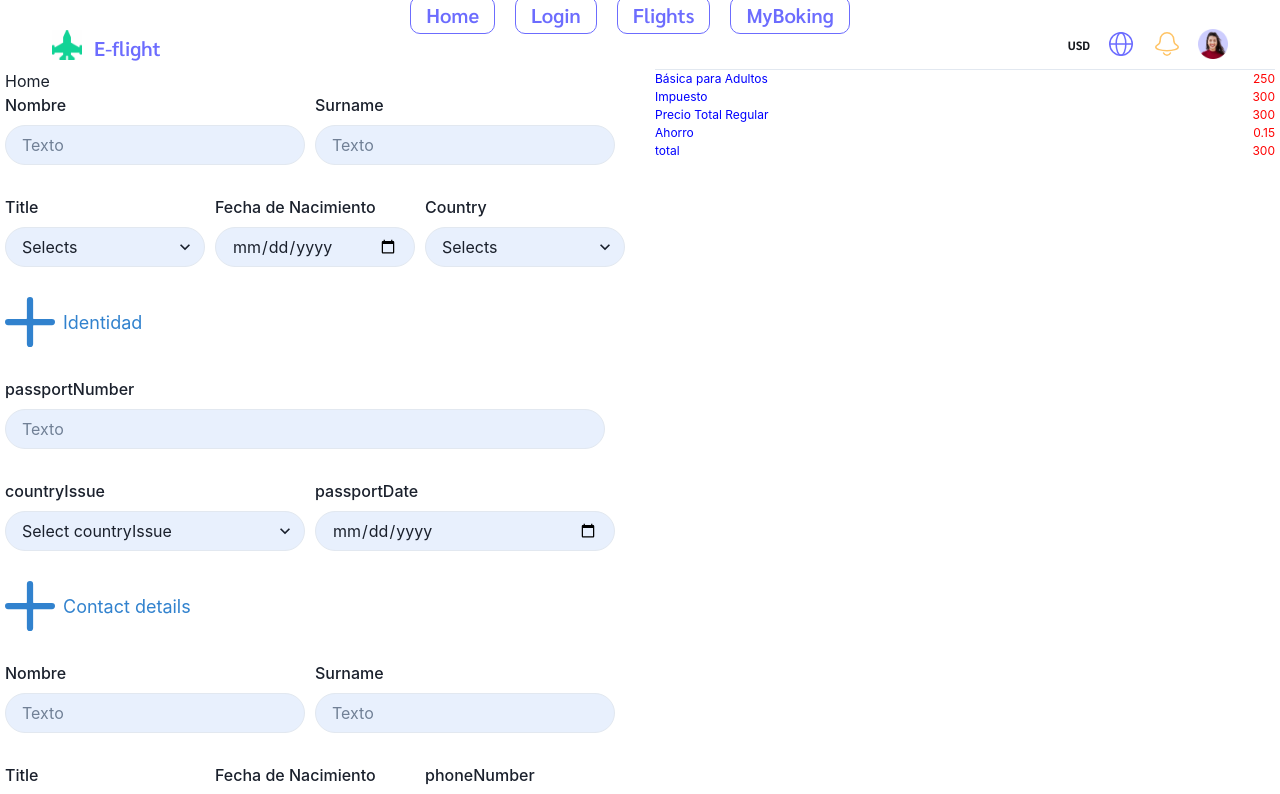
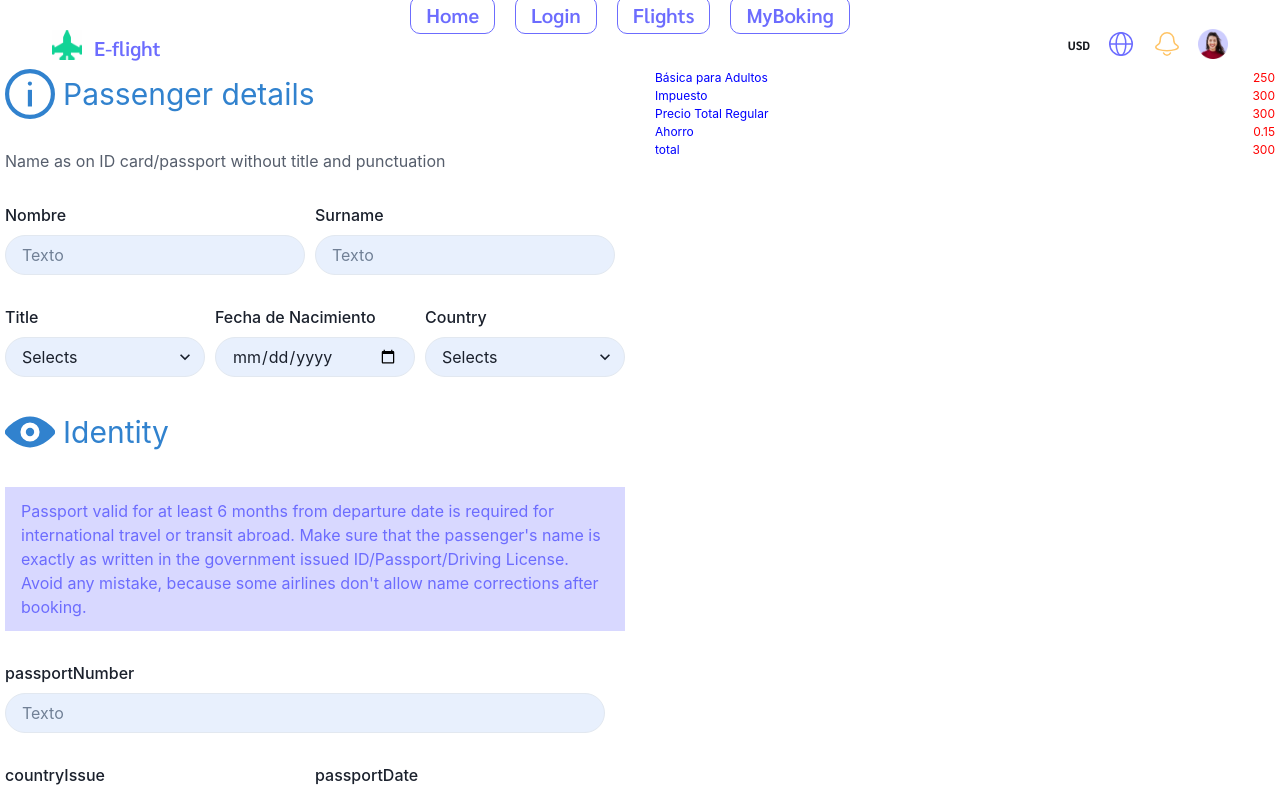
Before and after one commit to wilmer990413/profundizacion-sprint2-modulo2-eflight, a React (Vite) app: page /MyBooking in a window 1280 px wide. Shown: the top 794 px of the page. Built offline with nearby package versions, Linux system fonts and the light colour scheme; data requests are answered from the project's data file.

Commit message:
agrege iconos

```diff
--- a/package.json
+++ b/package.json
@@ -18,6 +18,7 @@
     "framer-motion": "^10.16.4",
     "react": "^18.2.0",
     "react-dom": "^18.2.0",
+    "react-icons": "^4.11.0",
     "react-router-dom": "^6.17.0",
     "sass": "^1.69.4",
     "styled-components": "^6.1.0"
--- a/src/components/Form/Formulario.jsx
+++ b/src/components/Form/Formulario.jsx
@@ -1,11 +1,13 @@
 import React from "react";
 import useFormData from "../../Hooks/useForm";
-import { AddIcon } from "@chakra-ui/icons";
+import { AddIcon, InfoOutlineIcon, ViewIcon } from "@chakra-ui/icons";
 import "./Form.css";
 import Title from "../title/Title";
 import InputWithValidation from "../input/InputWithValidation";
 import SelectWithValidation from "../select/SelectWithValidation";
 import { Link } from "react-router-dom";
+import CustomAlert from "../alert/CustomAlert";
+import { Button } from "@chakra-ui/react";
 
 function Formulario() {
   const { formData, handleInputChange, submitForm } = useFormData();
@@ -17,12 +19,22 @@ function Formulario() {
 
   return (
     <>
-      <h2>Home</h2>
       <form
         className="form"
         onSubmit={handleFormSubmit}
         style={{ display: "flex", flexDirection: "column" }}
       >
+        <Title
+          iconName={InfoOutlineIcon}
+          text="Passenger details"
+          iconColor="blue.500"
+          textColor="blue.500"
+          textSize="30px" // Tamaño del texto
+        />
+        <p style={{ color: "#565E6C" }}>
+          Name as on ID card/passport without title and punctuation
+        </p>
+
         <div className="cont">
           <InputWithValidation
             label="Nombre"
@@ -74,11 +86,13 @@ function Formulario() {
           />
         </div>
         <Title
-          iconName={AddIcon}
-          text="Identidad"
+          iconName={ViewIcon}
+          text="Identity"
           iconColor="blue.500"
           textColor="blue.500"
+          textSize="30px" // Tamaño del texto
         />
+        <CustomAlert />
         <InputWithValidation
           label="passportNumber"
           type="text"
@@ -108,12 +122,7 @@ function Formulario() {
             placeholder="input Texto"
           />
         </div>
-        <Title
-          iconName={AddIcon}
-          text="Contact details"
-          iconColor="blue.500"
-          textColor="blue.500"
-        />
+
         <div className="cont">
           <InputWithValidation
             label="Nombre"
@@ -164,10 +173,9 @@ function Formulario() {
             placeholder="Texto"
           />
         </div>
-
-        <button type="submit">
+        <Button colorScheme="green">
           <Link to="/Payments">Mostrar Datos</Link>
-        </button>
+        </Button>
       </form>
     </>
   );
--- a/src/components/alert/Alert.jsx
+++ b/src/components/alert/CustomAlert.jsx
@@ -1,15 +1,10 @@
 import React from "react";
 import { Alert, Box, chakra } from "@chakra-ui/react";
 
-function Alert() {
+function CustomAlert() {
   return (
     <Box display="flex" justifyContent="flex-end">
-      <Alert
-        status="info"
-        colorScheme="blue"
-        w="100%"
-        bg="#D8D8FF" // Fondo más claro
-      >
+      <Alert status="info" colorScheme="#e8f0fd" w="100%" bg="#D8D8FF">
         <chakra.p color="#6C6CFE">
           Passport valid for at least 6 months from departure date is required
           for international travel or transit abroad. Make sure that the
@@ -22,4 +17,4 @@ function Alert() {
   );
 }
 
-export default Alert;
+export default CustomAlert;
--- a/src/components/lista/Lista.jsx
+++ b/src/components/lista/Lista.jsx
@@ -1,5 +1,6 @@
 import React, { useState, useEffect } from "react";
 import Columna from "../columna/Columna";
+import { InfoOutlineIcon } from "@chakra-ui/icons";
 
 const Lista = () => {
   const [detallesPrecio, setDetallesPrecio] = useState(null);
@@ -22,7 +23,6 @@ const Lista = () => {
 
   return (
     <div>
-      <hr />
       <Columna
         label="Básica para Adultos"
         valor={`${detallesPrecio.tarifa_basica_adultos}`}
--- a/src/components/title/Title.jsx
+++ b/src/components/title/Title.jsx
@@ -2,7 +2,7 @@ import React from "react";
 import { Box, Text, Icon } from "@chakra-ui/react";
 
 const Title = (props) => {
-  const { iconName, text, iconColor, textColor } = props;
+  const { iconName, text, iconColor, textColor, textSize } = props;
 
   return (
     <Box display="flex" alignItems="center">
@@ -12,7 +12,7 @@ const Title = (props) => {
         color={iconColor}
         mr={2}
       />
-      <Text fontSize={["sm", "md", "lg"]} color={textColor}>
+      <Text fontSize={textSize} color={textColor}>
         {text}
       </Text>
     </Box>
```
Also changed, not shown: 1 other file (tests, documents, lock files or other folders).
